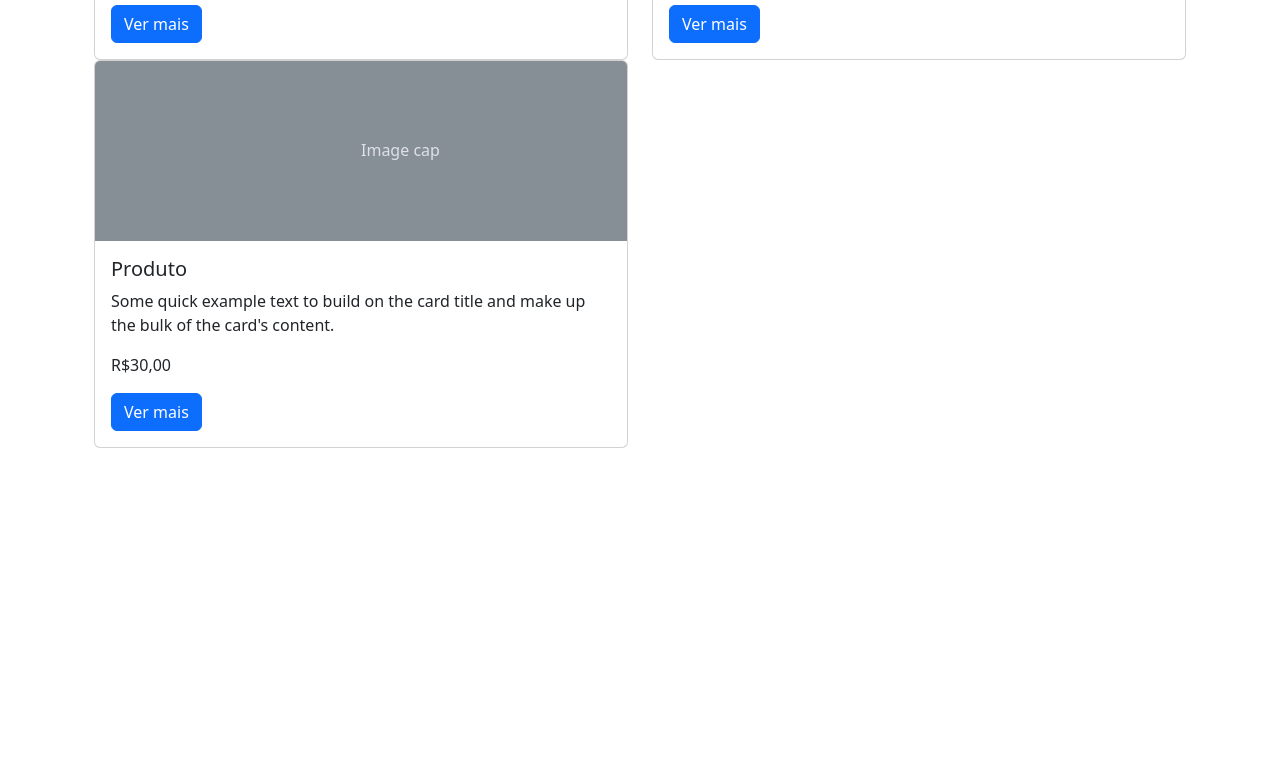
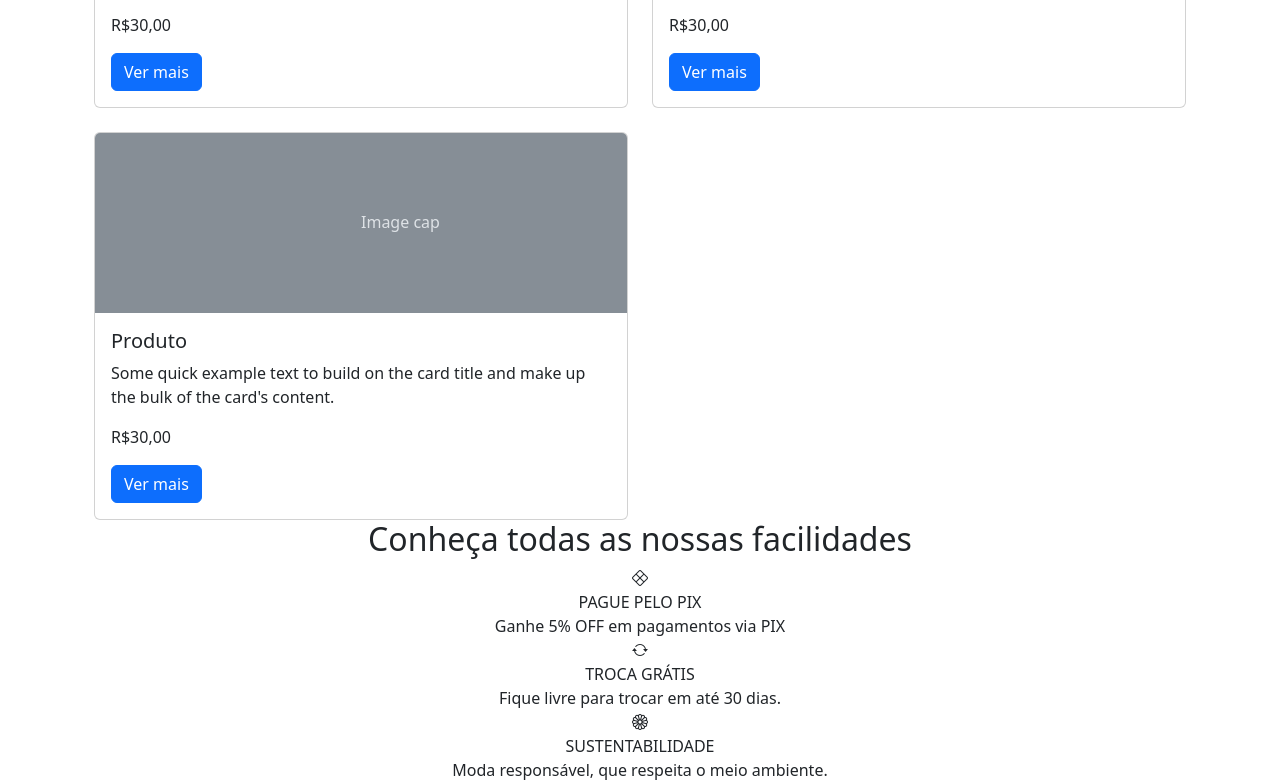
Before and after one commit to pthiagodev/meteora, a plain HTML site: page index.html in a window 1280 px wide. Shown: the part 2155-2937 px from the top of the page. Before the commit the page ends 2603 px from the top, so only its background shows below. Drawn offline with nearby package versions, Linux system fonts and the light colour scheme.

Commit message:
feature: adiciona section facilidades com texto e ícones

```diff
--- a/index.html
+++ b/index.html
@@ -8,6 +8,7 @@
     <title>Meteora</title>
     <link href="https://cdn.jsdelivr.net/npm/bootstrap@5.3.0/dist/css/bootstrap.min.css" rel="stylesheet"
         integrity="sha384-9ndCyUaIbzAi2FUVXJi0CjmCapSmO7SnpJef0486qhLnuZ2cdeRhO02iuK6FUUVM" crossorigin="anonymous">
+    <link rel="stylesheet" href="https://cdn.jsdelivr.net/npm/bootstrap-icons@1.10.5/font/bootstrap-icons.css">
 </head>
 
 <body>
@@ -194,7 +195,7 @@
 
     <h2 class="text-center">Produtos que estão bombando!</h2>
 
-    <div class="container row mx-auto">
+    <div class="container row mx-auto g-4">
 
         <div class="col-12 col-md-6 col-xxl-4">
             <div class="card">
@@ -324,6 +325,28 @@
 
     </div>
 
+    <section class="text-center">
+
+        <h2>Conheça todas as nossas facilidades</h2>
+
+        <div>
+            <div><i class="bi bi-x-diamond"></i></div>
+            <div>PAGUE PELO PIX</div>
+            <div>Ganhe 5% OFF em pagamentos via PIX</div>
+        </div>
+        <div>
+            <div><i class="bi bi-arrow-repeat"></i></div>
+            <div>TROCA GRÁTIS</div>
+            <div>Fique livre para trocar em até 30 dias.</div>
+        </div>
+        <div>
+            <div><i class="bi bi-flower1"></i></div>
+            <div>SUSTENTABILIDADE</div>
+            <div>Moda responsável, que respeita o meio ambiente.</div>
+        </div>
+
+    </section>
+
     <script src="https://cdn.jsdelivr.net/npm/bootstrap@5.3.0/dist/js/bootstrap.bundle.min.js"
         integrity="sha384-geWF76RCwLtnZ8qwWowPQNguL3RmwHVBC9FhGdlKrxdiJJigb/j/68SIy3Te4Bkz"
         crossorigin="anonymous"></script>
```
